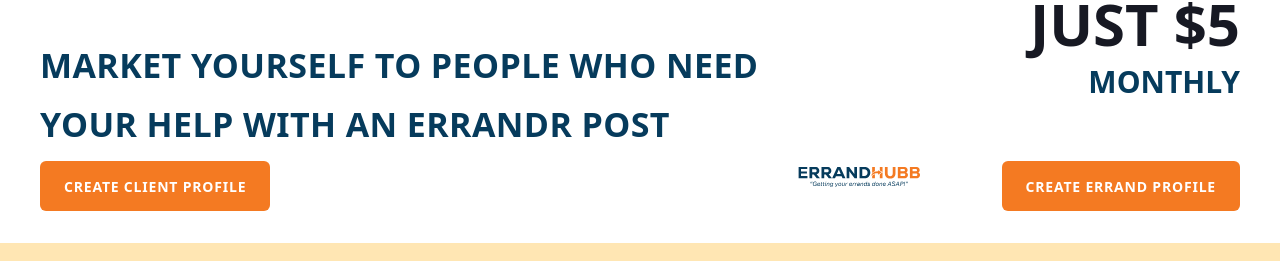
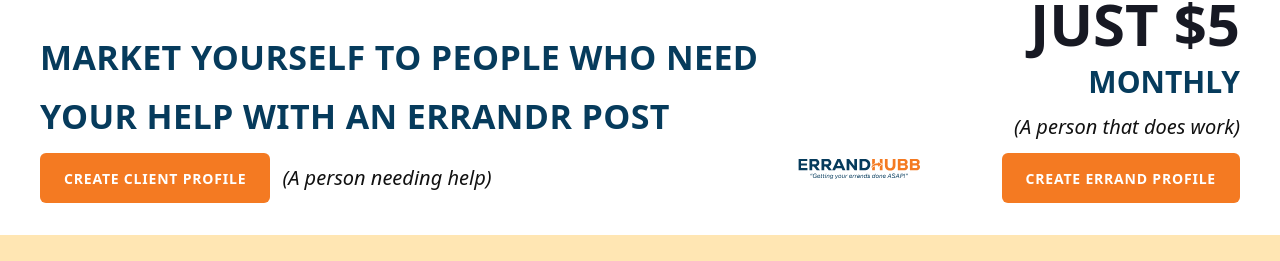
Before and after one commit to code-vers/errand-hubb-frontend, a Next.js app: page /errand in a window 1280 px wide. Shown: the part 227-488 px from the top of the page. Built offline with nearby package versions, Linux system fonts and the light colour scheme; no server answers.

Commit message:
feat: add descriptive labels to client and errand profile registration links

```diff
--- a/src/components/errand/ErrandPage.tsx
+++ b/src/components/errand/ErrandPage.tsx
@@ -308,12 +308,15 @@
               <p className=' text-[18px] font-bold leading-tight tracking-[0.4px] text-(--color-secondary) md:text-[34px]'>
                 YOUR HELP WITH AN ERRANDR POST
               </p>
+              <div className='flex flex-wrap items-center gap-3 justify-center xl:justify-start'>
                 <Link
                   href='/client-registration'
                   className='inline-flex min-h-12.5 items-center justify-center rounded-md bg-(--color-primary) px-6 text-[14px] font-bold tracking-[0.8px] text-white no-underline hover:bg-(--color-primary-dark)'
                 >
                   CREATE CLIENT PROFILE
                 </Link>
+                <p className='italic text-xl'>(A person needing help)</p>
+              </div>
             </div>
 
             <div className='flex items-center justify-center pb-1.5'>
@@ -328,12 +331,15 @@
                 {membershipPlan.billingCycle}
               </p>
 
+              <div className='flex flex-wrap items-center gap-3 justify-center xl:justify-end'>
+                <p className='italic text-xl'>(A person that does work)</p>
                 <Link
                   href='/errand-registration'
-                className='inline-flex min-h-12.5 items-center mt-12 justify-center rounded-md bg-(--color-primary) px-6 text-[14px] font-bold tracking-[0.8px] text-white no-underline hover:bg-(--color-primary-dark)'
+                  className='inline-flex min-h-12.5 items-center justify-center rounded-md bg-(--color-primary) px-6 text-[14px] font-bold tracking-[0.8px] text-white no-underline hover:bg-(--color-primary-dark)'
                 >
                   CREATE ERRAND PROFILE
                 </Link>
+              </div>
             </div>
           </div>
         </div>
```
Lines whose indentation alone changed are shown as unchanged.
